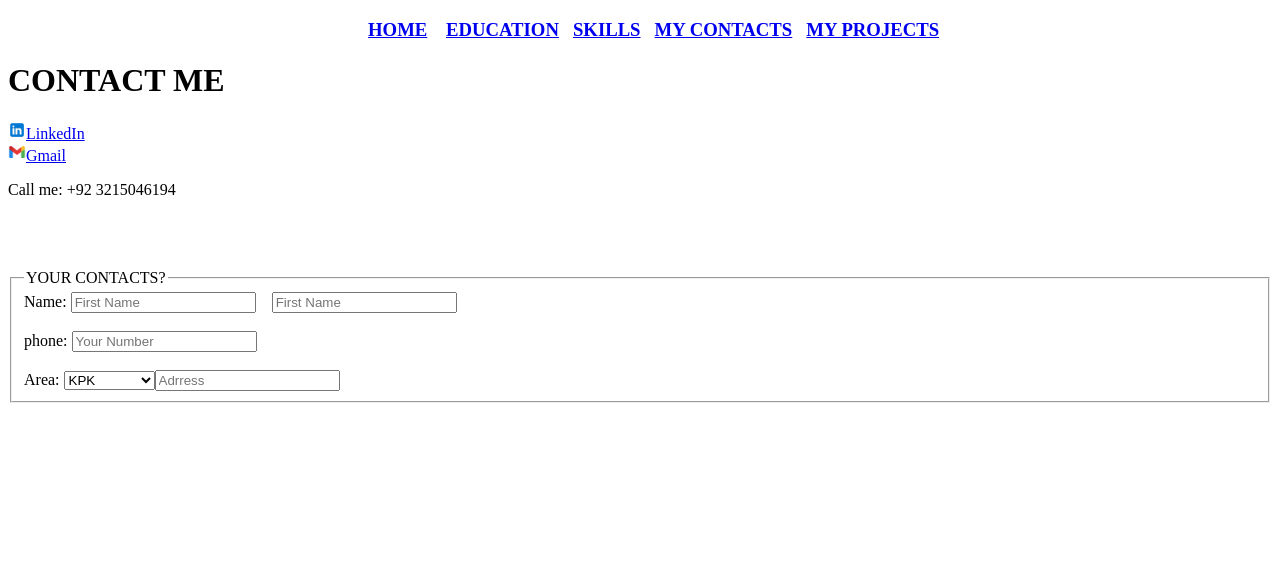
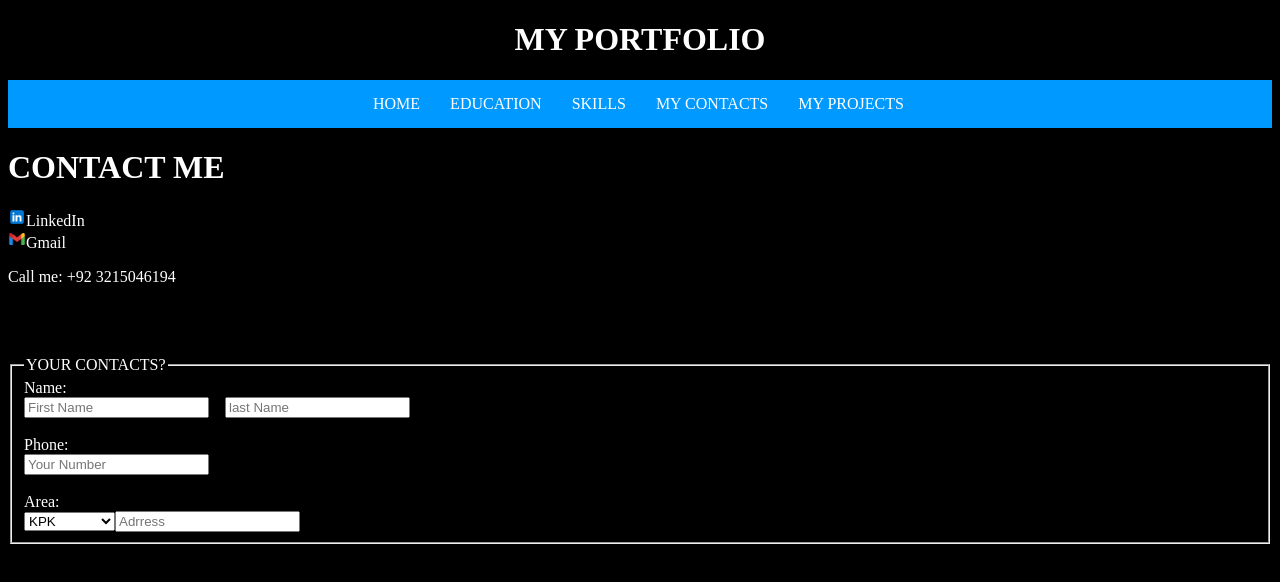
Before and after one commit to HasaanShah/Absolute-portfolio, a plain HTML site: page contact.html in a window 1280 px wide. Drawn offline with Linux system fonts and the light colour scheme.

Commit message:
add css now

```diff
--- a/contact.html
+++ b/contact.html
@@ -4,42 +4,50 @@
     <meta charset="UTF-8">
     <meta name="viewport" content="width=device-width, initial-scale=1.0">
     <title>Contact</title>
+    <link rel="stylesheet" href="style.css">
 </head>
 <body>
-    <h3>&nbsp;&nbsp;&nbsp;&nbsp;&nbsp;&nbsp;&nbsp;&nbsp;&nbsp;&nbsp;&nbsp;
-        &nbsp;&nbsp;&nbsp;&nbsp;&nbsp;&nbsp;&nbsp;&nbsp;&nbsp;&nbsp;&nbsp;
-        &nbsp;&nbsp;&nbsp;&nbsp;&nbsp;&nbsp;&nbsp;&nbsp;&nbsp;&nbsp;&nbsp;
-        &nbsp;&nbsp;&nbsp;&nbsp;&nbsp;&nbsp;&nbsp;&nbsp;&nbsp;&nbsp;&nbsp;
-        &nbsp;&nbsp;&nbsp;&nbsp;&nbsp;&nbsp;&nbsp;&nbsp;&nbsp;&nbsp;&nbsp;
-        &nbsp;&nbsp;&nbsp;&nbsp;&nbsp;&nbsp;&nbsp;&nbsp;&nbsp;&nbsp;&nbsp;
-        &nbsp;&nbsp;&nbsp;&nbsp;
-
-   <a href="index.html">HOME</a> &nbsp;&nbsp;
-   <a href="education.html">EDUCATION</a>&nbsp;&nbsp;
-   <a href="skills.html">SKILLS</a>&nbsp;&nbsp;
-   <a href="contact.html">MY CONTACTS</a>&nbsp;&nbsp;
-   <a href="projects.html">MY PROJECTS</a>&nbsp;&nbsp;
-   </h3>
+    <h1 class="imh1">MY PORTFOLIO</h1>
+    <nav class="navbar">
+        <ul>
+           <div class="home"><li><a href="index.html">HOME</a></li></div>
+           <div class="education"><li><a href="education.html">EDUCATION</a></li></div>
+           <div class="skills"><li><a href="skills.html">SKILLS</a></li></div>
+           <div class="contacts"><li><a href="contact.html">MY CONTACTS</a></li></div>
+           <div class="projects"><li><a href="projects.html">MY PROJECTS</a></li></div>
+        </ul>
+    </nav>
 
 
 
 
 
-    <h1>CONTACT ME</h1>
-    <a href="https://www.linkedin.com/in/hasaan-shah-18038a2b3/" target="_blank">
+
+
+
+
+<!--navbar upar ha bhaiii-->
+
+
+
+
+
+
+    <h1 class="normalh">CONTACT ME</h1>
+    <div class="wht"><a href="https://www.linkedin.com/in/hasaan-shah-18038a2b3/" target="_blank">
         <img src="./icons/ilinkedin.png" width="18">LinkedIn</a> <br>
     <a href="mailto:hasaanshah444@gmail.com" target="_blank">
-        <img src="./icons/gmail.png" width="18">Gmail</a>
+        <img src="./icons/gmail.png" width="18">Gmail</a></div>
     <p>Call me: +92 3215046194</p>
     <br><br><br>
-    <table>
-        <form>
+    <table class="tbloc">
+        <form >
         <fieldset>
 <legend>YOUR CONTACTS?</legend>
-Name: <input type="text" placeholder="First Name"> &nbsp;&nbsp;
-      <input type="text" placeholder="First Name"> <br> <br>
-phone: <input type="text" placeholder="Your Number"> <br><br>
-Area: <select name="item">
+<div class="contform">Name: </div>  <input type="text" placeholder="First Name"> &nbsp;&nbsp;
+      <input type="text" placeholder="last Name"> <br> <br>
+      <div class="contform">Phone: </div> <input type="text" placeholder="Your Number"> <br><br>
+      <div class="contform">Area: </div> <select name="item">
     <option value="item1">KPK</option>
     <option value="item1">Balochistan</option>
     <option value="item1">Punjab</option>
--- a/education.html
+++ b/education.html
@@ -4,6 +4,7 @@
     <meta charset="UTF-8">
     <meta name="viewport" content="width=device-width, initial-scale=1.0">
     <title> My Education</title>
+    <link rel="stylesheet" href="style.css">
     <style>
         table,tr,th,td
         {
@@ -17,22 +18,28 @@
     </style>
 </head>
 <body>
-    <h3>&nbsp;&nbsp;&nbsp;&nbsp;&nbsp;&nbsp;&nbsp;&nbsp;&nbsp;&nbsp;&nbsp;
-        &nbsp;&nbsp;&nbsp;&nbsp;&nbsp;&nbsp;&nbsp;&nbsp;&nbsp;&nbsp;&nbsp;
-        &nbsp;&nbsp;&nbsp;&nbsp;&nbsp;&nbsp;&nbsp;&nbsp;&nbsp;&nbsp;&nbsp;
-        &nbsp;&nbsp;&nbsp;&nbsp;&nbsp;&nbsp;&nbsp;&nbsp;&nbsp;&nbsp;&nbsp;
-        &nbsp;&nbsp;&nbsp;&nbsp;&nbsp;&nbsp;&nbsp;&nbsp;&nbsp;&nbsp;&nbsp;
-        &nbsp;&nbsp;&nbsp;&nbsp;&nbsp;&nbsp;&nbsp;&nbsp;&nbsp;&nbsp;&nbsp;
-        &nbsp;&nbsp;&nbsp;&nbsp;
+    <h1 class="imh1">MY PORTFOLIO</h1>
+    <nav class="navbar">
+        <ul>
+           <div class="home"><li><a href="index.html">HOME</a></li></div>
+           <div class="education"><li><a href="education.html">EDUCATION</a></li></div>
+           <div class="skills"><li><a href="skills.html">SKILLS</a></li></div>
+           <div class="contacts"><li><a href="contact.html">MY CONTACTS</a></li></div>
+           <div class="projects"><li><a href="projects.html">MY PROJECTS</a></li></div>
+        </ul>
+    </nav>
 
-   <a href="index.html">HOME</a> &nbsp;&nbsp;
-   <a href="education.html">EDUCATION</a>&nbsp;&nbsp;
-   <a href="skills.html">SKILLS</a>&nbsp;&nbsp;
-   <a href="contact.html">MY CONTACTS</a>&nbsp;&nbsp;
-   <a href="projects.html">MY PROJECTS</a>&nbsp;&nbsp;
-   </h3>
 
-   <h1>My Education</h1>
+
+
+
+
+
+
+
+<!--navbar upar ha bhaiii-->
+
+   <h1 class="normalh">My Education</h1>
     <p>Lorem ipsum dolor, sit amet consectetur adipisicing elit. Accusantium eligendi
          autem exercitationem. Reprehenderit ratione repudiandae magnam dignissimos eos
           asperiores aperiam quam nesciunt vitae atque, necessitatibus totam, dolores qu
@@ -78,7 +85,7 @@
         </tbody>
     </table>
     <br><br><br>
-    <h2>YOUR QUALIFICATION</h2>
+    <h2  class="normalh">YOUR QUALIFICATION</h2>
     <form>
         <select name="item">
           <option value="">Roadman</option>
@@ -90,7 +97,7 @@
         </select>
         <button type="submit">Submit</button>
       </form>
-      <h2>SAYLANI WELFARE INSTITUTE</h2>
+      <h2  class=normalh>SAYLANI WELFARE INSTITUTE</h2>
       <p>my experience at saylani has been fabulous and im sure people will learn to apreciate it in comming years</p>
        <center><h2><u>LOCATION</u></h2>
       <iframe  src="https://shorturl.at/qsG29" width="600" height="450" style="border:0;" allowfullscreen="" loading="lazy" referrerpolicy="no-referrer-when-downgrade"></iframe>
--- /dev/null
+++ b/style.css
@@ -0,0 +1,63 @@
+.imh1{
+    text-align: center;
+    color: white;
+}
+body{
+    background-color: rgb(0, 0, 0);
+}
+.navbar ul{
+    list-style-type: none;
+    background-color: rgb(0, 153, 255);
+    padding: 0px;
+    margin: 0px;
+    overflow: hidden;
+}
+.navbar li{
+    text-align: center;
+    float: left;
+}
+.navbar a{
+    color: white;
+    text-decoration: none;
+    display: block;
+    padding: 15px;
+}
+.navbar a:hover{
+    background-color: rgb(8, 0, 63);
+}
+.home{
+    padding-left: 350px;
+}
+.education{
+    padding-left: 80px;
+}
+.skill{
+    padding-left: 50px;
+}
+.contact{
+    padding-left: 50px;
+}
+.projects{
+    padding-left: 50px;
+}
+.main h1,p,table,tr,td,form,legend,input{
+    color:white;
+}
+.hoja-yar th{
+    color: rgb(0, 0, 0);
+}
+.normalh {
+     color: white;
+     text-align: left;
+}
+.wht a{
+    color: white;
+    text-decoration: none;
+}
+.tbloc {
+    color: white;
+
+}
+.contform {
+    color: white;
+}
```
Also changed, not shown: index.html (+28 -21 lines), projects.html (+28 -20 lines), skills.html (+27 -19 lines).
